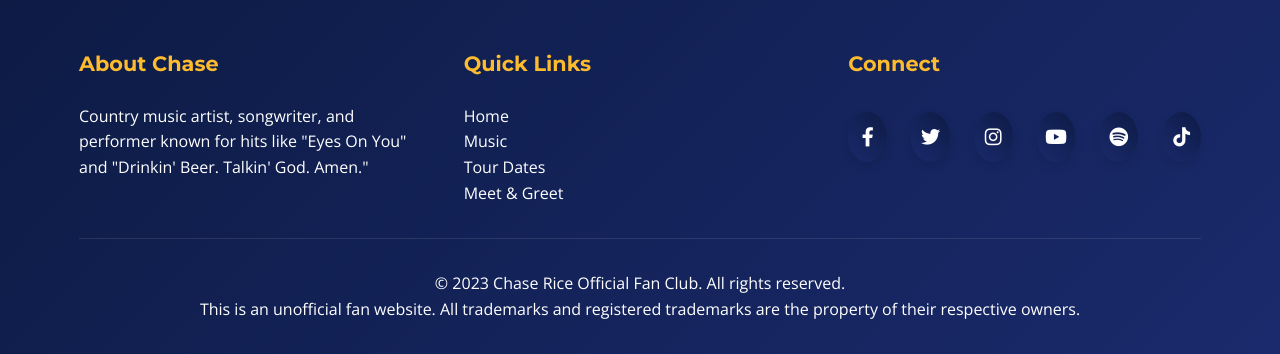
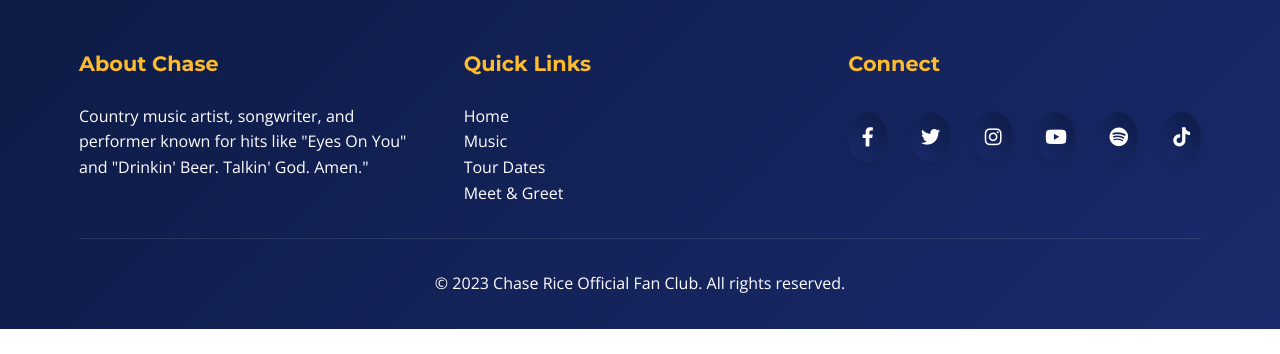
Before and after one commit to 007femijethro/chaserice1, a Flask app: page /admin/tour/add in a window 1280 px wide. Shown: the part 1283-1637 px from the top of the page. After the commit the page ends 1612 px from the top, so only its background shows below. Run offline with Flask 3, Linux system fonts and the light colour scheme; a user stored in the database is signed in.

Commit message:
unofficial removed

```diff
--- a/templates/base.html
+++ b/templates/base.html
@@ -721,7 +721,7 @@
 
             <div class="footer-bottom">
                 <p>&copy; 2023 Chase Rice Official Fan Club. All rights reserved.</p>
-                <p>This is an unofficial fan website. All trademarks and registered trademarks are the property of their respective owners.</p>
+
             </div>
         </div>
     </footer>
```
